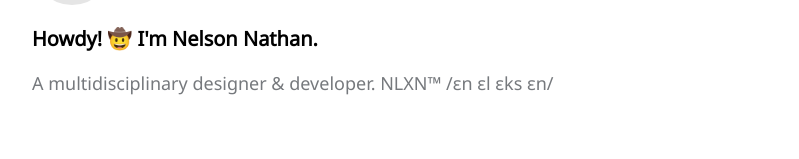
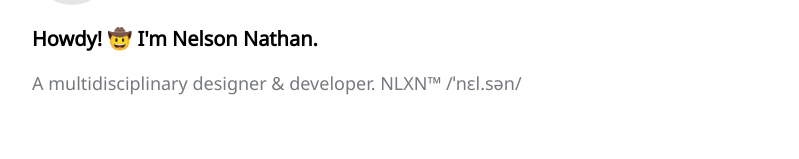
Before and after one commit to nlxn/profilio, a Next.js app: page / in a window 1280 px wide. Shown: the part 155-314 px from the top of the page, without its empty margins (240-1039 px from the left). Built offline with nearby package versions, Linux system fonts and the light colour scheme.

Commit message:
Update config.js

```diff
--- a/data/config.js
+++ b/data/config.js
@@ -1,13 +1,13 @@
 // config.js
 
 export const meta = {
-  title: 'Nelson Nathan - NLXN™ /ɛn ɛl ɛks ɛn/',
+  title: 'Nelson Nathan - NLXN™ /ˈnɛl.sən/',
   description: 'From pixels to code, I design and build digital experiences that look great and work seamlessly. Nelson Nathan – where creativity and technology meet.'
 };
 
 export const hero = {
   title: "Howdy! 🤠 I'm Nelson Nathan.",
-  desc: "A multidisciplinary designer & developer. NLXN™ /ɛn ɛl ɛks ɛn/"
+  desc: "A multidisciplinary designer & developer. NLXN™ /ˈnɛl.sən/"
 };
 
 export const projects = {
```
